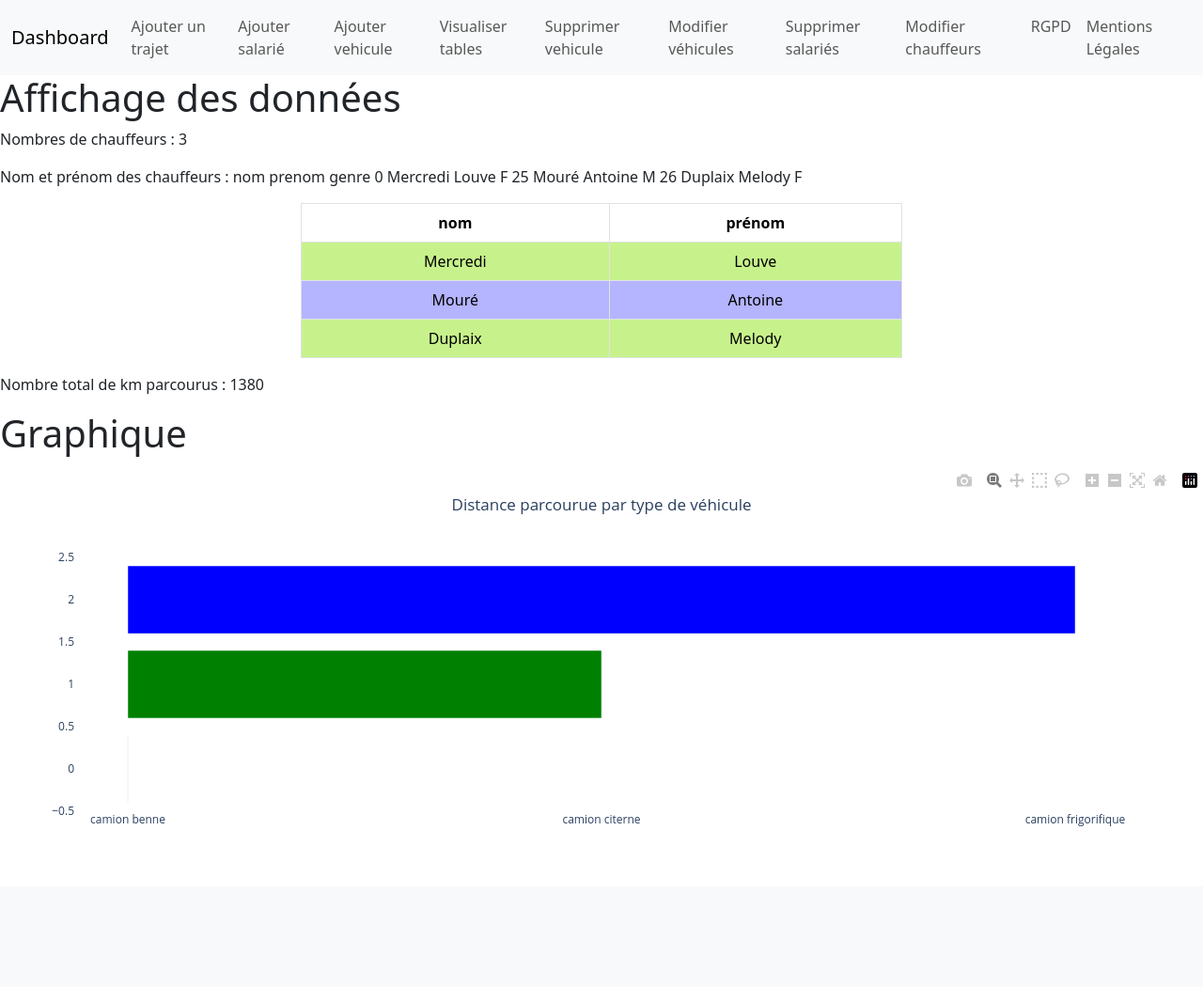
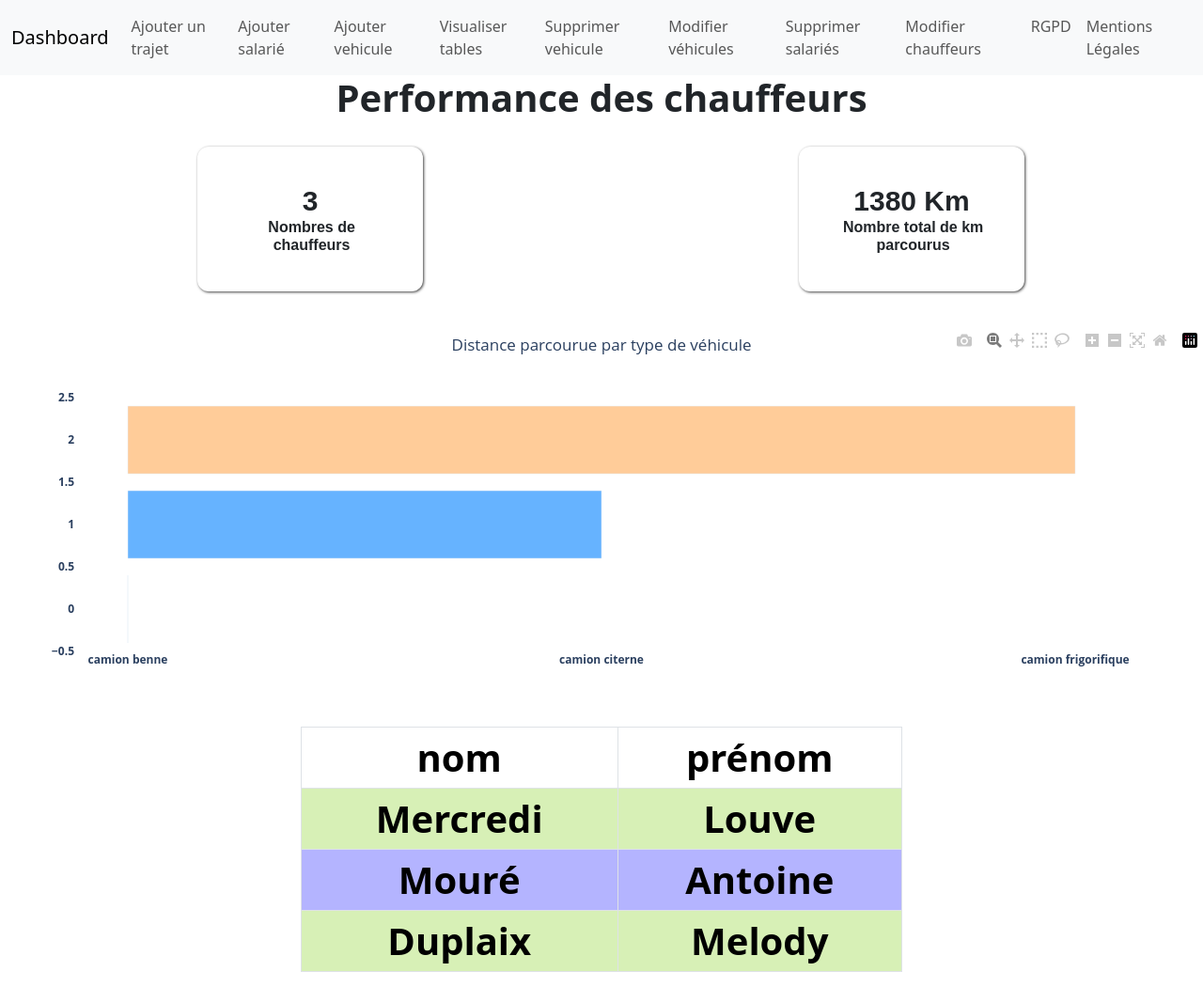
Before and after one commit to MelodyDuplaix/projet_flask, a Flask app: page / in a window 1280 px wide. Shown: the whole page at 94% size. Before the commit the page ends 879 px from the top, so only its background shows below. Run offline with Flask 3, Linux system fonts and the light colour scheme; data comes from the database, SQL or seed files in the repository; some libraries are stand-ins or nearby versions.

Commit message:
modification de la mise en page du dashboard

```diff
--- a/lib/analyses.py
+++ b/lib/analyses.py
@@ -93,7 +93,7 @@ def graphique(df):
     f0ig.update_layout(title="Distance parcourue par type de véhicule",title_x=0.5)
 
     # Ajouter des couleurs différentes aux barres
-    f0ig.update_traces(marker_color=["red", "green", "blue","yellow"])
+    f0ig.update_traces(marker_color=['#99CC99', '#66B3FF', '#FFCC99', '#C2C2F0'])
 
     # Ajouter des étiquettes aux barres #à rajouter pour centrer les étiquettes :
     f0ig.update_traces(text=df_km_parcouru["km_parcouru"],textposition="inside")
--- a/static/css/t_analyses.css
+++ b/static/css/t_analyses.css
@@ -1,5 +1,64 @@
+h1{
+    text-align: center;
+    text-decoration: solid;
+    font-size: 40px;
+    font-weight: bold;
+}
+
+#higth-container{
+
+    width: 100%;
+    display: flex;
+    flex-direction: row;
+    justify-content: space-around;
+}
+
+#bottom-container {
+    display: flex;
+    justify-content: flex-end;
+    align-items: center;
+    width: 50%;
+}
+
+#chart {
+    font-size: 100%;
+    margin-top: 1%;
+}
+
+
+.kpi-card
+{
+    overflow: hidden;
+    position: relative;
+    box-shadow: 1px 1px 3px rgba(0, 0, 0, 0.75);
+    display: inline-block;
+    float:left;
+    padding: 1em;
+    border-radius: 0.3em;
+    font-family: sans-serif;
+    width: 240px;
+    min-width: 180px;
+    margin-left: 0.5em;
+    margin-top: 0.5em;
+    }
+
+.card-value {
+    display: block;
+    font-size: 75%;
+    font-weight: bolder;
+    text-align: center;
+}
+
+.card-text {
+    display:block;
+    text-align: center;
+    font-size: 40%;
+    padding-left: 0.2em;
+    size: 30 px;
+    }
+
 .green{
-    background-color: rgba(149, 255, 0, 0.427) !important;
+    background-color: rgba(148, 245, 12, 0.258) !important;
 }
 
 .blue{
--- a/templates/t_analyses.html
+++ b/templates/t_analyses.html
@@ -5,11 +5,30 @@
 
 {% block content %}
 
-<h1>Affichage des données</h1>
+<h1>
 <div>
-    <p>Nombres de chauffeurs : {{ t_afficher_nombres_chauffeurs }}</p>
-    <p>Nom et prénom des chauffeurs : {{ t_afficher_nom_prenom }}</p>
+    <h1>Performance des chauffeurs</h1>
+    <div id="higth-container">
+        <div class="kpi-card">
+            <span class="card-value"> {{ t_afficher_nombres_chauffeurs }} </span>
+            <span class="card-text">Nombres de chauffeurs</span>
+        </div>
+        <div class="kpi-card ">
+            <span class="card-value"> {{ t_nb_de_km_parcouru_total }} Km</span>
+            <span class="card-text">Nombre total de km parcourus</span>
+        </div>
 
+    </div>
+
+    <div id="bottom-container ">
+
+        <div id="chart">
+            <script type='text/javascript'>
+                var graphs = {{ t_graphique | safe }};
+                Plotly.newPlot("chart", graphs, {});
+            </script>
+
+        </div>
         <table class="table table-striped table-hover table-bordered align-middle">
             <thead>
                 <tr>
@@ -35,20 +54,7 @@
         </table>
 
 
-
-
-
-
-
-
-    <p>Nombre total de km parcourus : {{ t_nb_de_km_parcouru_total }}</p>
     </div>
 
-<h1>Graphique</h1>
-<div id="chart">
-    <script type='text/javascript'>
-        var graphs = {{ t_graphique | safe }};
-        Plotly.newPlot("chart", graphs, {});
-    </script>
-</div>
+<div id= "pied_page">
 {% endblock %}
```
Lines whose indentation alone changed are shown as unchanged.
